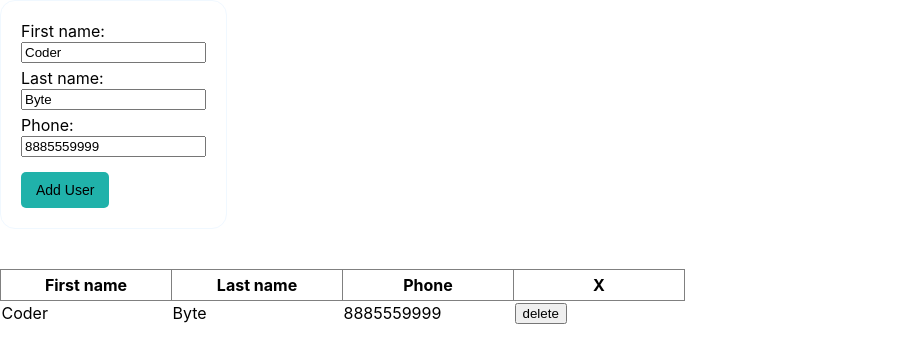
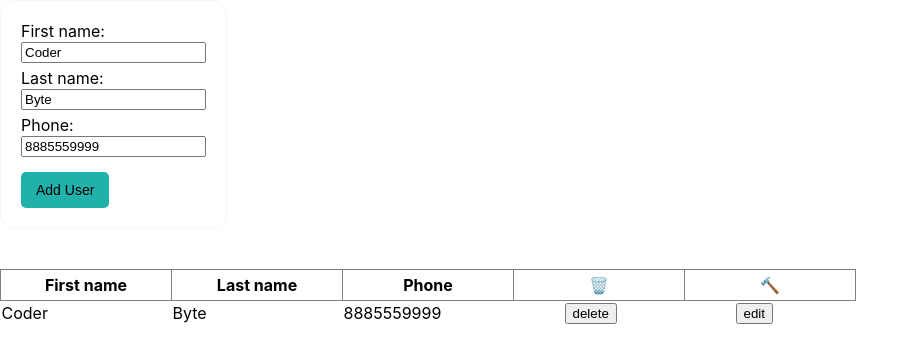
Before and after one commit to ekdldksp123/react-coding-test, a React (Create React App) app: page / in a window 1280 px wide. Both pictures are taken after a click on the input "Add User". Shown: the top 362 px of the page, without its empty margins (0-919 px from the left). Built offline with nearby package versions, Linux system fonts and the light colour scheme.

Commit message:
:refactor: rendering optimization using useCallback and useMemo

```diff
--- a/src/App.style.js
+++ b/src/App.style.js
@@ -1,4 +1,7 @@
 export const style = {
+    button: {
+      marginLeft: '50px'
+    },
     table: {
       borderCollapse: 'collapse'
     },
--- a/src/hook/Context.js
+++ b/src/hook/Context.js
@@ -1,4 +1,4 @@
-import React, { createContext, useContext, useState } from 'react';
+import React, { createContext, useCallback, useContext, useState } from 'react';
 
 const PhonebookContext = createContext();
 
@@ -11,15 +11,20 @@ export const usePhoneBookState = () => {
 export function PhonebookProvider({children}){
     const [phonebook, setPhonebook] = useState([]);
 
-    const addInfo = (info) => setPhonebook([
+    const addInfo = useCallback((info) =>
+        setPhonebook([
             ...phonebook,{
                 userFirstname: info.userFirstname,
                 userLastname: info.userLastname,
                 userPhone: info.userPhone
         }])
-    const deleteInfo = (userPhone) => setPhonebook([
+    , [phonebook]) // useCallback 두번째 인자로 빈 배열을 넣어주면 항상 바로 직전의 함수를 수행한다
+
+    const deleteInfo = useCallback((userPhone) =>
+        setPhonebook([
             ...phonebook.filter(info => info.userPhone !== userPhone)
         ])
+    ,[phonebook])
 
     return (
         <PhonebookContext.Provider value={{phonebook, addInfo, deleteInfo}}>
--- a/src/phonebook/InformationTable.js
+++ b/src/phonebook/InformationTable.js
@@ -1,3 +1,4 @@
+import { useMemo } from "react";
 import { style } from "../App.style";
 import { usePhoneBookState } from "../hook/Context";
 
@@ -5,22 +6,24 @@ export default function InformationTable() {
 
     const {phonebook, deleteInfo} = usePhoneBookState()
 
+    const showTbody = useMemo(() => phonebook.length > 0 ? phonebook.map((v,i) => {
+      return (
+        <tr key={`tr-${i}`}>
+          <td>{v.userFirstname}</td>
+          <td>{v.userLastname}</td>
+          <td>{v.userPhone}</td>
+          <td><button style={style.button} onClick={(e) => onDeleteHandler(e, v.userPhone)}> delete </button></td>
+          <td><button style={style.button} onClick={(e) => {}}> edit </button></td>
+        </tr>
+      )}
+    ) : <></>
+  ,[phonebook])
+
     const onDeleteHandler = (e, userPhone) => {
         console.log(userPhone)
         e.preventDefault()
         deleteInfo(userPhone)
     }
-
-    const showTbody = phonebook.length > 0 ? phonebook.map((v,i) => {
-      return (
-        <tr key={`tr-${i}`}>
-          <td>{v.userFirstname}</td>
-          <td>{v.userLastname}</td>
-          <td>{v.userPhone}</td>
-          <td><button onClick={(e) => onDeleteHandler(e, v.userPhone)}> delete </button></td>
-        </tr>
-      )}
-    ) : <></>
 
     return (
       <table style={style.table} className='informationTable'>
@@ -29,7 +32,8 @@ export default function InformationTable() {
             <th style={style.tableCell}>First name</th>
             <th style={style.tableCell}>Last name</th>
             <th style={style.tableCell}>Phone</th>
-            <th style={style.tableCell}> X </th>
+            <th style={style.tableCell}> 🗑️ </th>
+            <th style={style.tableCell}> 🔨 </th>
           </tr>
         </thead>
         <tbody>
--- a/src/phonebook/PhoneBookForm.js
+++ b/src/phonebook/PhoneBookForm.js
@@ -1,4 +1,4 @@
-import { useState } from "react";
+import { useCallback, useState } from "react";
 import { style } from "../App.style";
 import { usePhoneBookState } from "../hook/Context";
 
@@ -12,9 +12,9 @@ export default function PhoneBookForm() {
       userPhone: '8885559999'
     })
 
-    const onChangeHandler = (e) => {
-      setInfoState({...infoState, [e.target.name]: e.target.value})
-    }
+    const OnChangeHandler = useCallback((e) => {
+        setInfoState({...infoState, [e.target.name]: e.target.value})
+    }, [infoState])
 
     const onSubmitHandler = (e) => {
       e.preventDefault() //(*) submit 시에 페이지 리로딩을 막아주고 데이터가 유지됨!!!
@@ -31,7 +31,7 @@ export default function PhoneBookForm() {
           name='userFirstname'
           type='text'
           value={infoState.userFirstname}
-          onChange={(e) => onChangeHandler(e)}
+          onChange={(e) => OnChangeHandler(e)}
         />
         <br/>
         <label>Last name:</label>
@@ -42,7 +42,7 @@ export default function PhoneBookForm() {
           name='userLastname'
           type='text'
           value={infoState.userLastname}
-          onChange={(e) => onChangeHandler(e)}
+          onChange={(e) => OnChangeHandler(e)}
         />
         <br />
         <label>Phone:</label>
@@ -53,7 +53,7 @@ export default function PhoneBookForm() {
           name='userPhone'
           type='text'
           value={infoState.userPhone}
-          onChange={(e) => onChangeHandler(e)}
+          onChange={(e) => OnChangeHandler(e)}
         />
         <br/>
         <input
```
Lines whose indentation alone changed are shown as unchanged.
